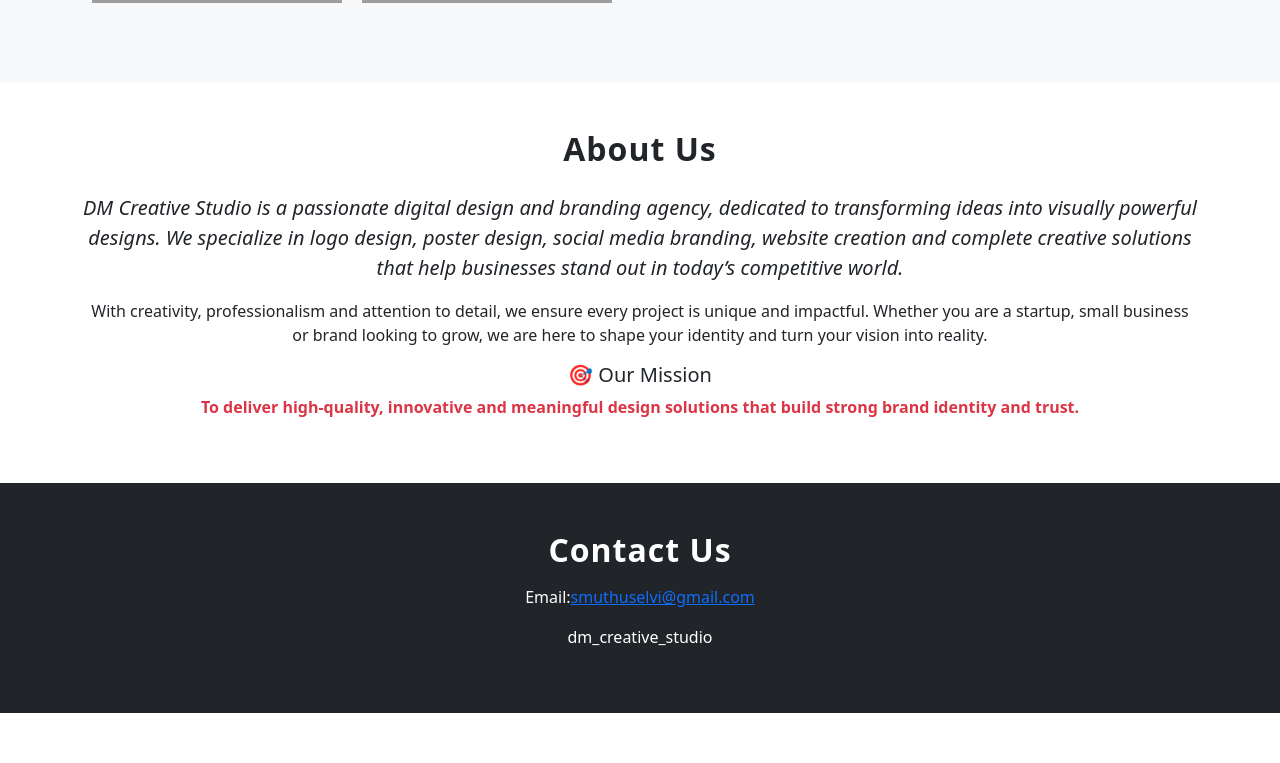
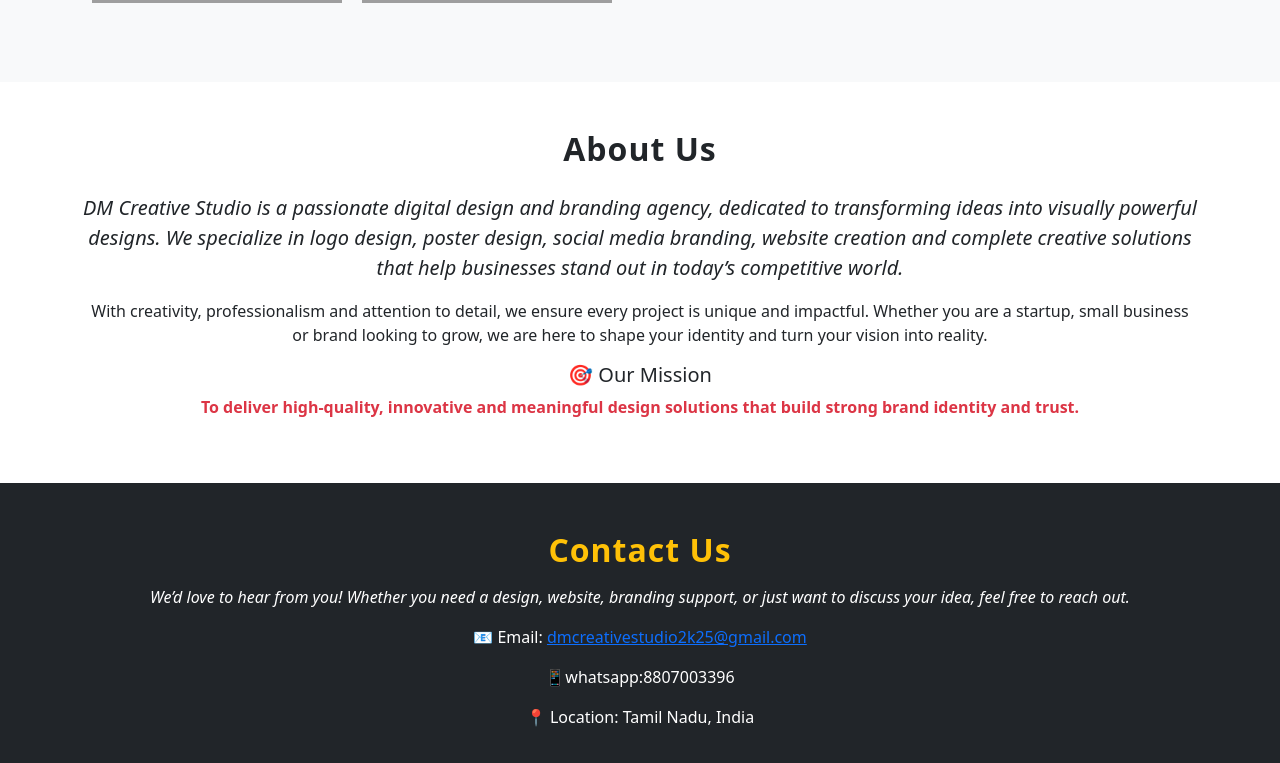
Before and after one commit to muthuselvi12/dm-creative-studio, a React (Vite) app: page / in a window 1280 px wide. Shown: the part 1518-2281 px from the top of the page. Before the commit the page ends 2231 px from the top, so only its background shows below. Built offline with nearby package versions, Linux system fonts and the light colour scheme; grey boxes are pictures that could not be loaded.

Commit message:
Update Contact.jsx

```diff
--- a/src/components/Contact.jsx
+++ b/src/components/Contact.jsx
@@ -1,11 +1,24 @@
 export default function Contact() {
   return (
-    <section id="contact" className="py-5 bg-dark text-white">
+    <section id="contact" className="py-5 bg-dark text-white contact">
       <div className="container text-center">
-        <h2 className="fw-bold mb-3" data-aos="fade-up">Contact Us</h2>
-        <p>Email:<a href="smuthuselvi965@gmail.com" >smuthuselvi@gmail.com</a> </p>
-        <p>dm_creative_studio</p>
+        <h2 className="fw-bold mb-3 text-warning" data-aos="fade-up">
+          Contact Us
+        </h2>
+        <p> <i>
+          We’d love to hear from you! Whether you need a design, website,
+          branding support, or just want to discuss your idea, feel free to
+          reach out.
+        </i>
+
+        </p>
+        <p>
+          📧 Email: <a href="smuthuselvi@gmail.com">dmcreativestudio2k25@gmail.com</a>{" "}
+        </p>
+        <p>📱whatsapp:8807003396</p>
+        <p>📍 Location: Tamil Nadu, India</p>
+
       </div>
     </section>
-  )
+  );
 }
```
